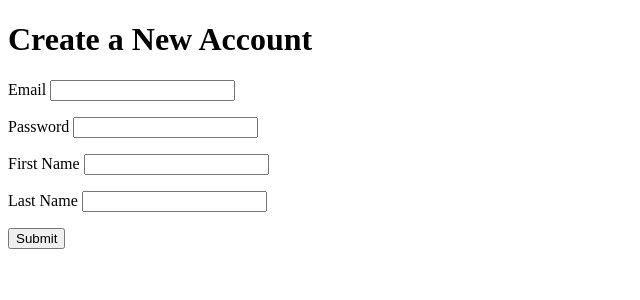
After one commit to fionniepollack/recipe-berry, a Flask app: page /registration in a window 1280 px wide. The commit adds this page. Shown: the top 300 px of the page, without its empty margins (0-640 px from the left). Run offline with Flask 2, Linux system fonts and the light colour scheme.

Commit message:
Implement functions to render registration.html

```diff
--- a/server.py
+++ b/server.py
@@ -12,11 +12,20 @@ app.secret_key = "dev"
 app.jinja_env.undefined = StrictUndefined
 
 
+#-----------------------------------------------------------------------------#
+#- HOMEPAGE ------------------------------------------------------------------#
+#-----------------------------------------------------------------------------#
+
 @app.route("/")
 def homepage():
     """Show homepage."""
 
     return render_template("homepage.html")
+
+
+#-----------------------------------------------------------------------------#
+#- RECIPE ROUTES -------------------------------------------------------------#
+#-----------------------------------------------------------------------------#
 
 
 @app.route("/recipes")
@@ -46,19 +55,30 @@ def all_cuisines():
     return render_template('all_cuisines.html', cuisines=cuisines)
 
 
+#-----------------------------------------------------------------------------#
+#- USER ROUTES ---------------------------------------------------------------#
+#-----------------------------------------------------------------------------#
+
+
 @app.route("/profile")
 def show_user():
     """Show details for a particular user."""
 
     user_id = session.get("user_id")
-    print(f"**********************{user_id}***********************")
 
     user = crud.get_user_by_id(user_id)
 
     return render_template("user_details.html", user=user)
 
 
-@app.route("/users", methods=["POST"])
+@app.route("/registration", methods=["GET"])
+def show_registration():
+    """Show user registration page."""
+
+    return render_template("registration.html")
+
+
+@app.route("/registration", methods=["POST"])
 def register_user():
     """Create a new user."""
 
--- a/templates/homepage.html
+++ b/templates/homepage.html
@@ -16,9 +16,10 @@
     <!-- <li><a href="/users">View all users</a></li> -->
     <li><a href="/cuisines">View all cuisines</a></li>
     <li><a href="/profile">View details for a particular user</a></li>
+    <li><a href="/registration">Create a new account</a></li>
   </ul>
 
-  <h3>Create a New Account</h3>
+  <!-- <h3>Create a New Account</h3>
   <form action="/users" method="POST">
 
     <p>
@@ -40,7 +41,7 @@
     <p>
       <input type="submit">
     </p>
-  </form>
+  </form> -->
 
   <h3>Login</h3>
   <form action="/authenticate" method="POST">
--- /dev/null
+++ b/templates/registration.html
@@ -0,0 +1,30 @@
+{% extends 'base.html' %}
+
+{% block title %}Create a New Account{% endblock %}
+
+{% block body %}
+<h1>Create a New Account</h1>
+  <form action="/registration" method="POST">
+
+    <p>
+      Email <input type="text" name="email" required>
+    </p>
+
+    <p>
+      Password <input type="password" name="password" required>
+    </p>
+
+    <p>
+      First Name <input type="text" name="first_name" required>
+    </p>
+
+    <p>
+      Last Name <input type="text" name="last_name" required>
+    </p>
+
+    <p>
+      <input type="submit">
+    </p>
+  </form>
+
+{% endblock %}
```
